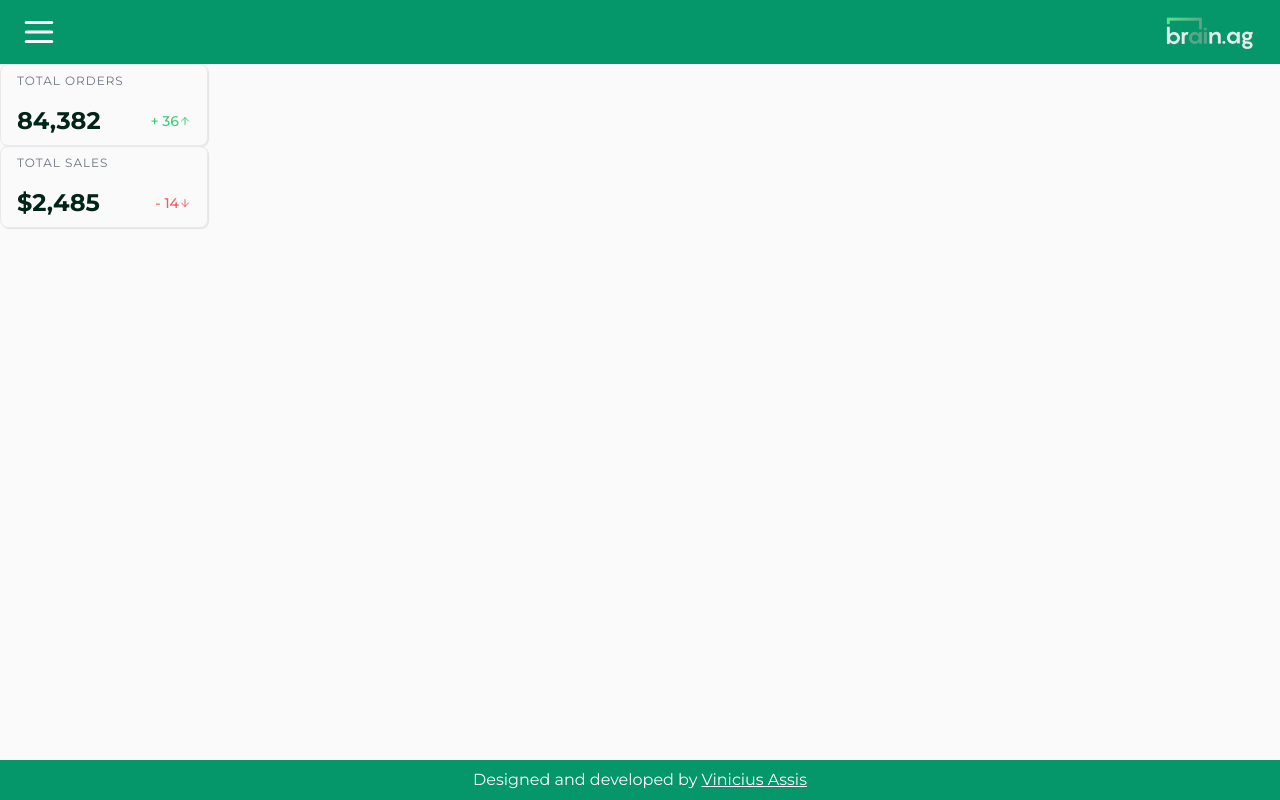
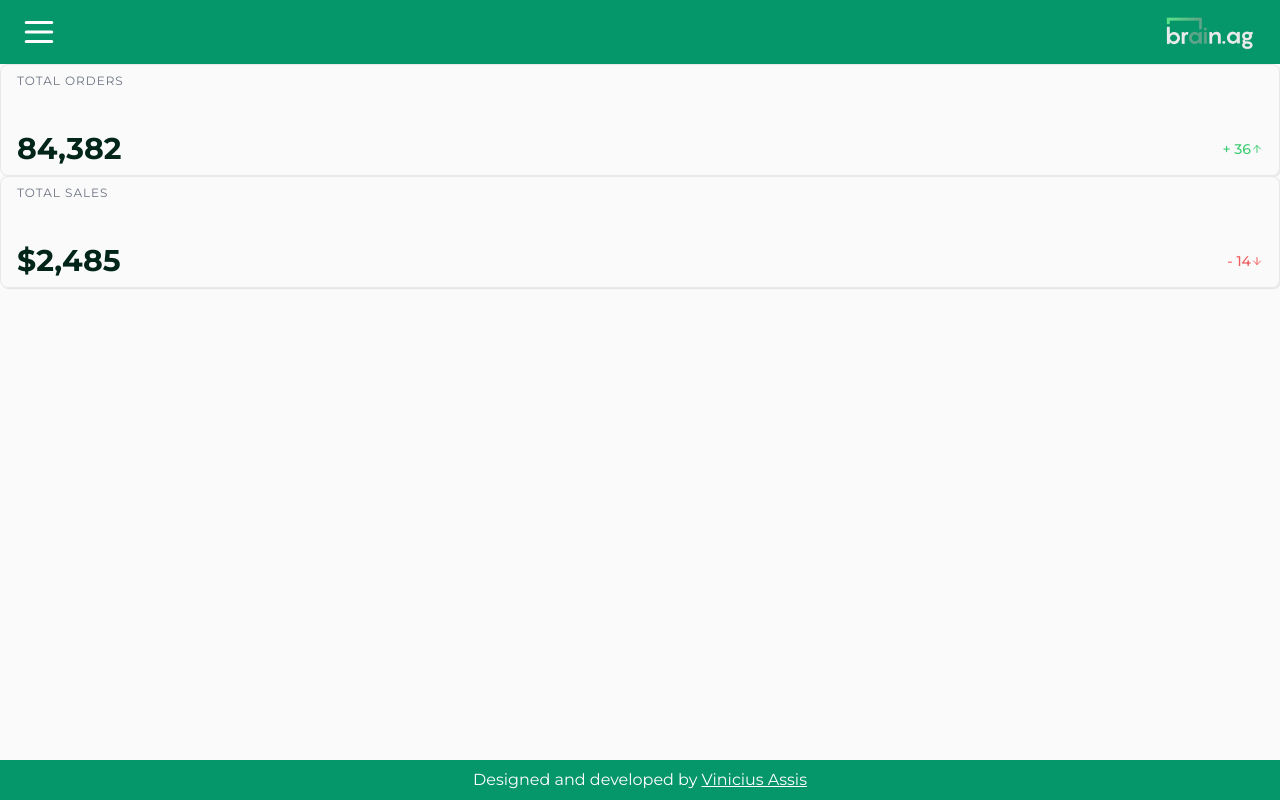
Before and after one commit to vinicius-assis/brain-agriculture, a Next.js app: page / in a window 1280 px wide. Built offline with nearby package versions, Linux system fonts and the light colour scheme.

Commit message:
style: add general style adjustments

```diff
--- a/src/app/components/ChartCard/index.tsx
+++ b/src/app/components/ChartCard/index.tsx
@@ -32,9 +32,14 @@ const chartConfig = {
 interface IChartCardProps {
   labels: Array<string>;
   series: Array<number>;
+  title?: string;
 }
 
-const ChartCard = ({ labels, series }: IChartCardProps) => {
+const ChartCard = ({
+  title = "Total Orders",
+  labels,
+  series,
+}: IChartCardProps) => {
   const updatedConfig = {
     ...chartConfig,
     options: {
@@ -46,7 +51,7 @@ const ChartCard = ({ labels, series }: IChartCardProps) => {
   return (
     <Card data-testid="chart-card" className="max-w-96 w-full pl-4 pt-4">
       <Typography className="text-small-spacing font-normal uppercase text-gray-500">
-        Total Orders
+        {title}
       </Typography>
       <ChartComponent width="100%" {...updatedConfig} />
     </Card>
--- a/src/app/components/Menu/index.tsx
+++ b/src/app/components/Menu/index.tsx
@@ -1,10 +1,16 @@
+import React from "react";
+import { useSelector } from "react-redux";
 import { LayoutDashboard, Tractor, User } from "lucide-react";
-import React from "react";
+import { getMenuState } from "../../../../store/reducers/selectors";
 
 const Menu = () => {
+  const showMenu = useSelector(getMenuState);
+
   return (
     <div
-      className="w-full absolute h-[calc(100vh-104px)] bg-off-white flex justify-center z-10 top-[64px] left-0 pt-20 overflow-hidden"
+      className={`w-full absolute h-[calc(100vh-104px)] bg-off-white flex justify-center z-10 left-0 top-[64px] pt-20 overflow-hidden ${
+        !showMenu ? "-translate-x-[100%]" : "translate-x-[0]"
+      } transition-all ease-out duration-300`}
       data-testid="menu"
     >
       <nav className="flex flex-col gap-4 items-center">
--- a/src/app/components/TotalCard/index.tsx
+++ b/src/app/components/TotalCard/index.tsx
@@ -14,7 +14,7 @@ const TotalCard = ({ title, value, percent, decrease }: ITotalCardProps) => {
   return (
     <Card
       data-testid="total-card"
-      className="max-w-52 max-h-28 w-full h-full px-4 py-2"
+      className="flex flex-col justify-between md:min-w-72 min-w-52 h-28 w-full px-4 py-2"
     >
       <Typography
         as="h3"
@@ -23,7 +23,7 @@ const TotalCard = ({ title, value, percent, decrease }: ITotalCardProps) => {
         {title}
       </Typography>
       <div className="flex justify-between items-center">
-        <Typography className="text-2xl font-bold">{value}</Typography>
+        <Typography className="text-3xl font-bold">{value}</Typography>
         <Typography
           className={`flex items-center text-sm font-medium ${
             decrease ? "text-red-000" : "text-normal-green"
```
